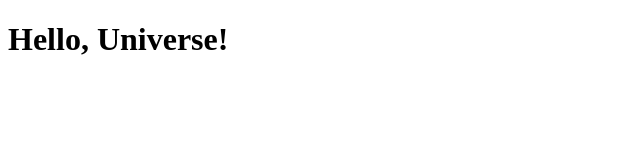
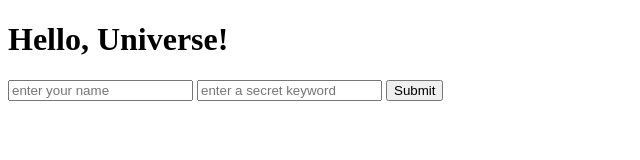
Before and after one commit to TK1ng/deployment-lab, a website: page public/index.html in a window 1280 px wide. Shown: the whole page, without its empty margins (0-640 px from the left). Drawn offline with Linux system fonts and the light colour scheme.

Commit message:
feat: add login form

```diff
--- a/public/index.html
+++ b/public/index.html
@@ -10,6 +10,12 @@
 
 <body>
     <h1>Hello, Universe!</h1>
+    <form id="login">
+        <input id="name" type="text" placeholder="enter your name">
+        <input id="secretKeyword" type="text" placeholder="enter a secret keyword">
+        <button id="submitBtn">Submit</button>
+    </form>
+    <section id="tasks"></section>
 </body>
 
 </html>
```
